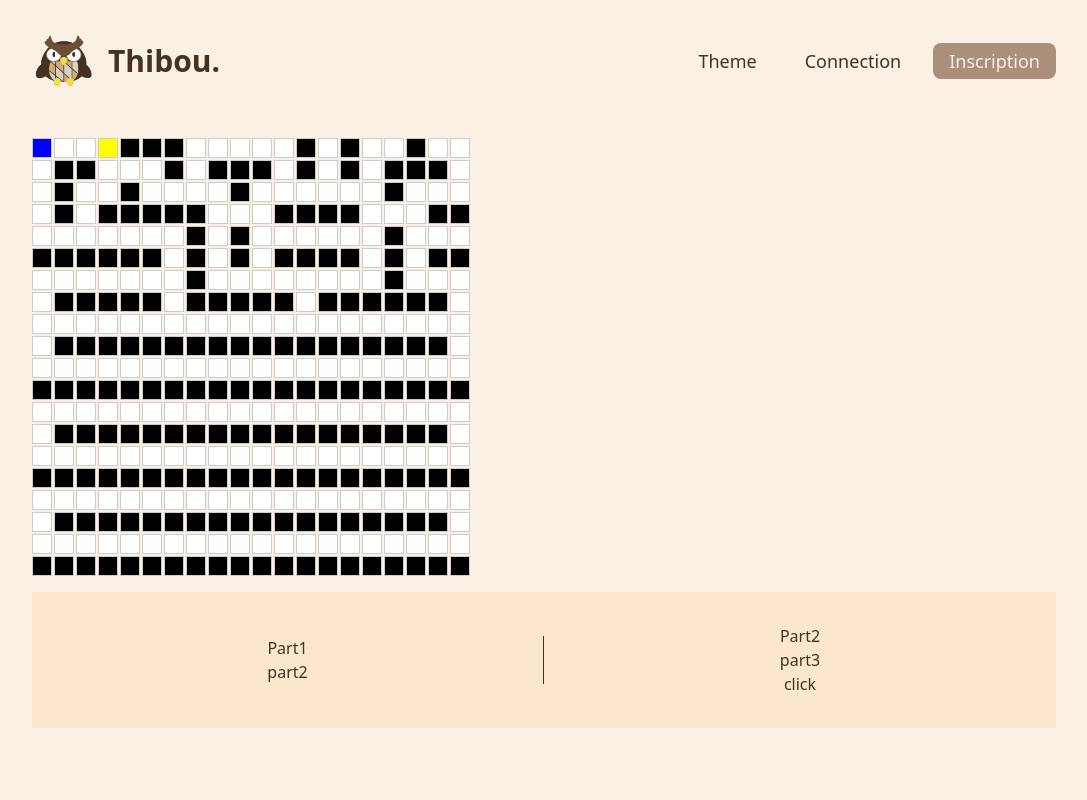
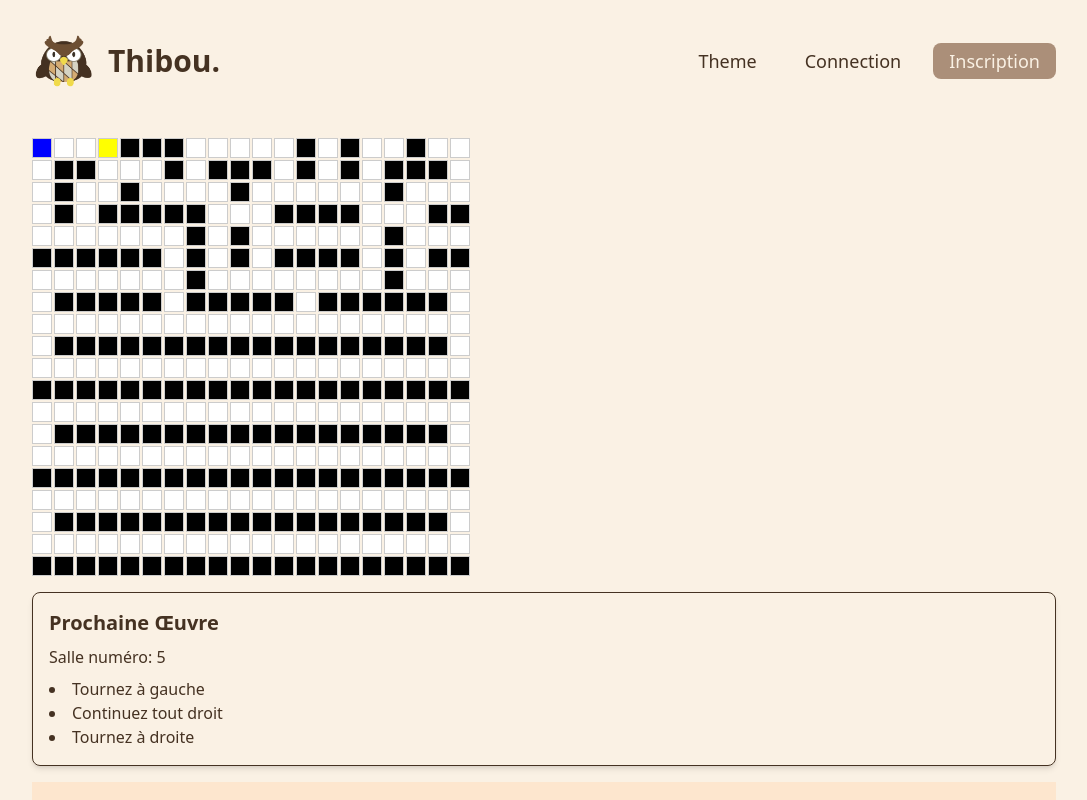
Before and after one commit to balded1ams/Thibou, a Next.js app: page /planMusee in a window 1280 px wide. Shown: the whole page, without its empty margins (96-1183 px from the left). Built offline with nearby package versions, Linux system fonts and the light colour scheme.

Commit message:
ajout d'un exemple de l'utilisation de NextOeuvre dans App.tsx

```diff
--- a/src/app/planMusee/App.tsx
+++ b/src/app/planMusee/App.tsx
@@ -1,10 +1,14 @@
 import Header from "@/components/header";
 import Plan from  "@/components/plan"
 import Footer from "@/components/footer";
+import NextOeuvre from "@/components/NextOeuvre";
 import {useThemeContext} from "@/hooks/useTheme";
 
 function App() {
     const { systemTheme } = useThemeContext();
+    const roomNumber = 5; //exemple de numéro de salle
+    const directions = ["Tournez à gauche", "Continuez tout droit", "Tournez à droite"]; //exemple de liste d'indications, a remplacer à terme par un appel a la BD ?
+
     return (
         <div
             className='h-screen w-full overflow-y-auto'
@@ -19,6 +23,7 @@ function App() {
             >
                 <Header/>
                 <Plan/>
+                <NextOeuvre roomNumber={roomNumber} directions={directions} />
                 <Footer/>
             </main>
         </div>
```
